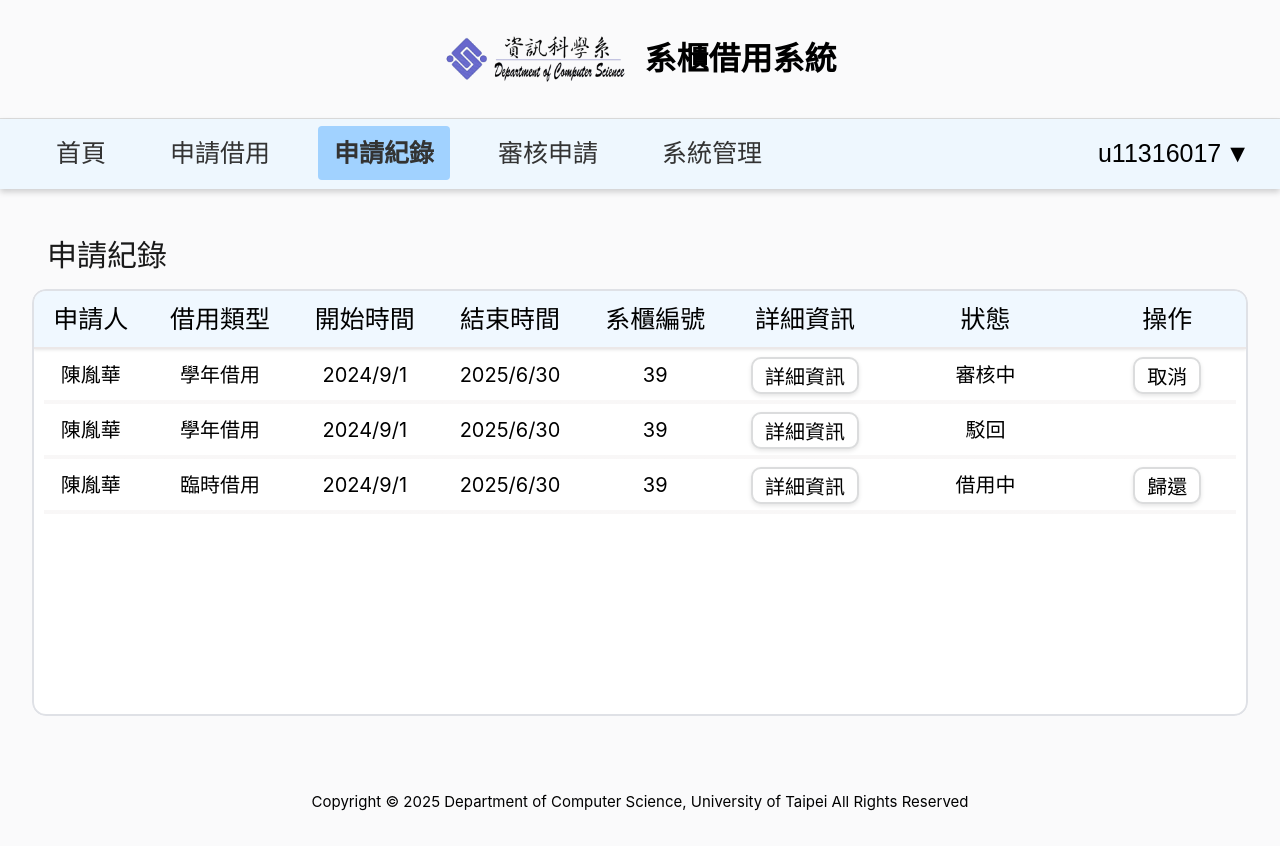
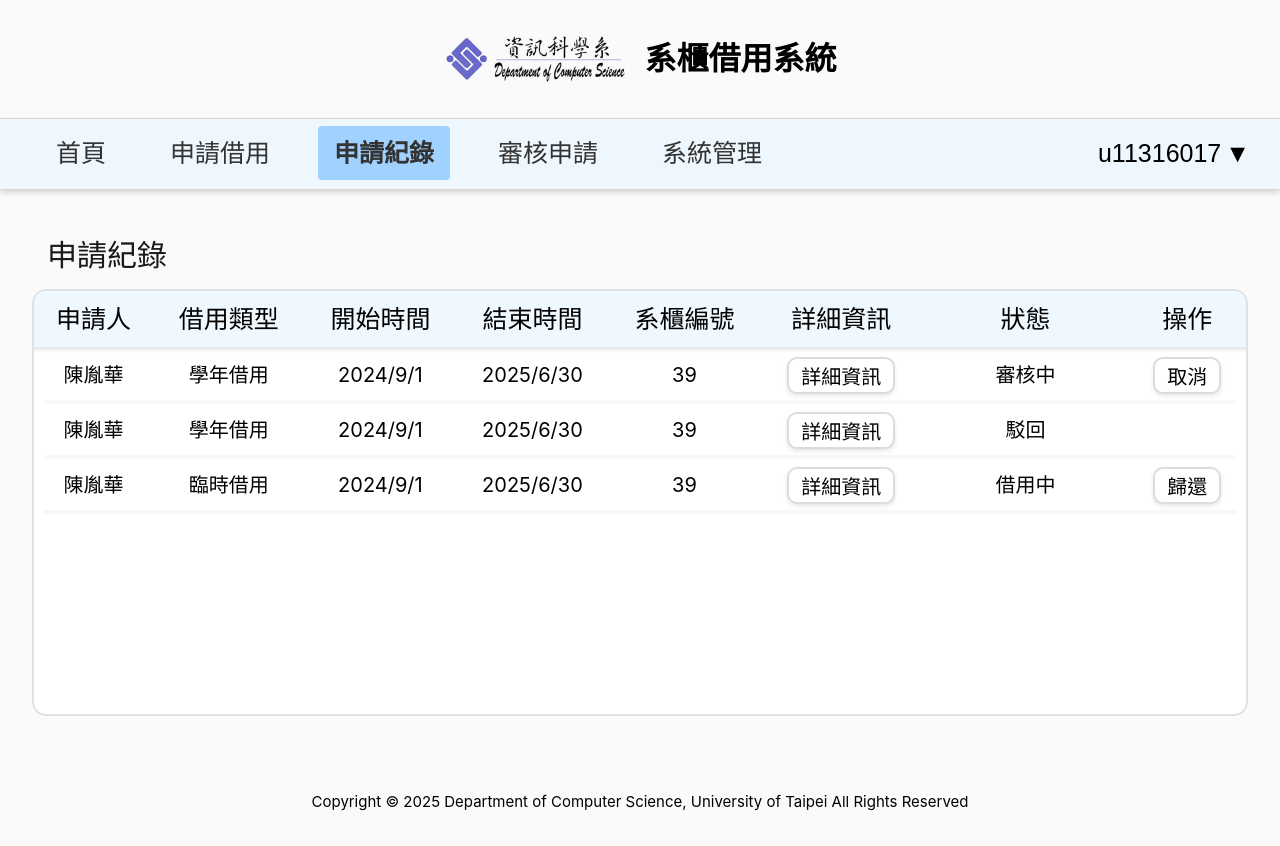
Before and after one commit to UTCS-G505/Locker-borrow-system-Frontend, a Vue app: page /record in a window 1280 px wide. Built offline with nearby package versions, Linux system fonts and the light colour scheme.

Commit message:
fix: 修正在985~1020px時會抖動的情況

```diff
--- a/src/components/RecordTable.vue
+++ b/src/components/RecordTable.vue
@@ -162,7 +162,7 @@ th:nth-child(7),td:nth-child(7){
 }
 
 th:nth-child(8),td:nth-child(8){
-    width: 13%;
+    width: 9.7%;
     text-align: center;
 }
 
```
